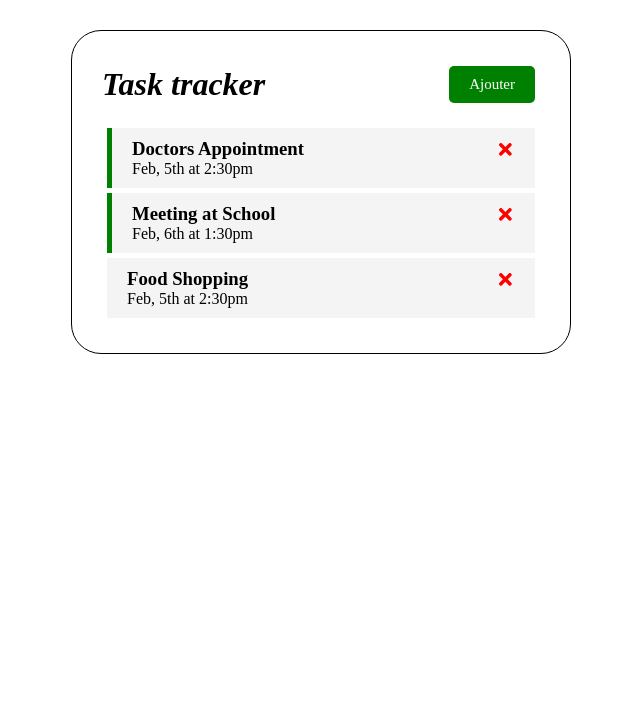
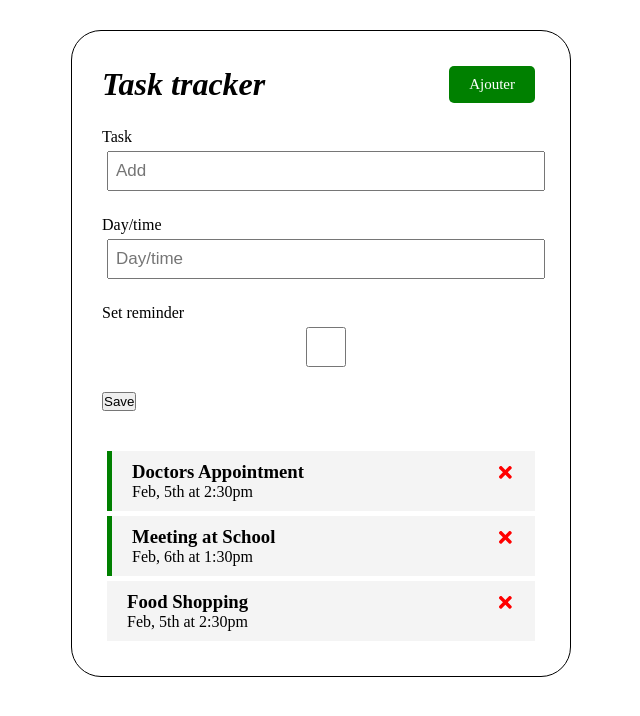
Before and after one commit to Herilant0/Task-application, a React (Create React App) app: page / in a window 1280 px wide. Shown: the top 716 px of the page, without its empty margins (319-959 px from the left). Built offline with nearby package versions, Linux system fonts and the light colour scheme.

Commit message:
ajout du components addtask

```diff
--- a/src/App.js
+++ b/src/App.js
@@ -1,6 +1,7 @@
 import { useState } from 'react'
 import Header from '../src/components/Header'
 import Tasks from '../src/components/Tasks'
+import AddTask from '../src/components/AddTask'
 
 const App = () => {
   const [tasks, setTasks] = useState([
@@ -37,6 +38,7 @@ const App = () => {
   return (
     <div className="container">
       <Header />
+      <AddTask />
       {tasks.length > 0 ? <Tasks tasks={tasks} onDelete={deleteTask} onToggle={toggleReminder} /> : 'No tasks to show here !'}
     </div>
   );
```
